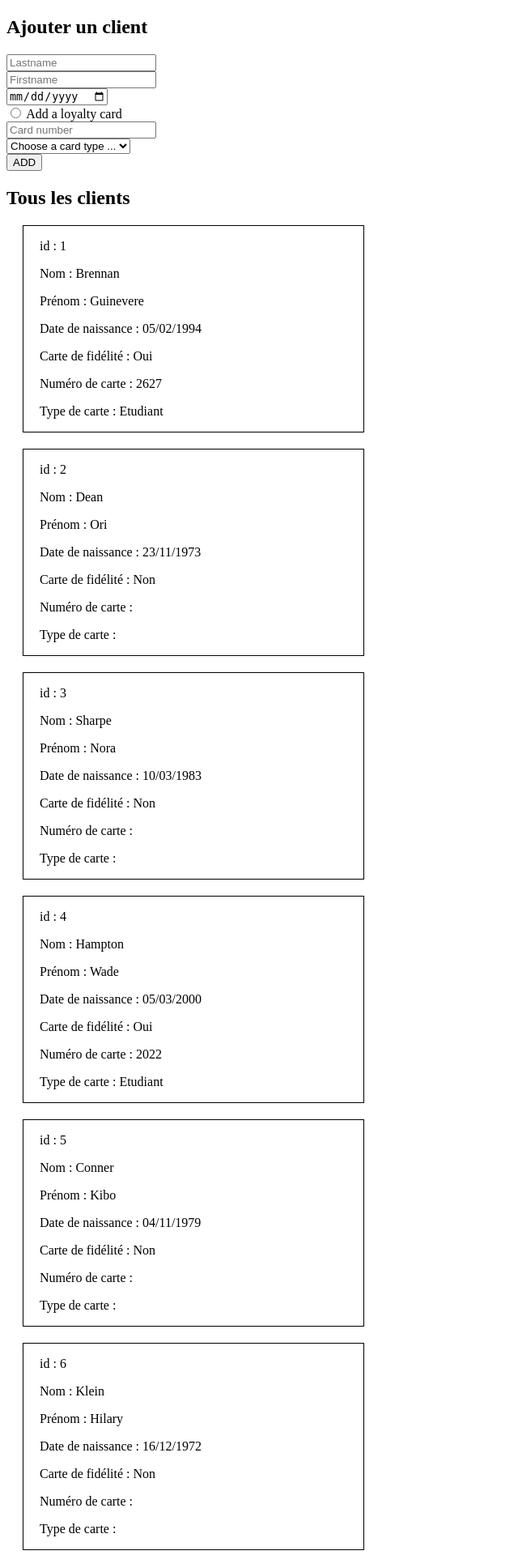
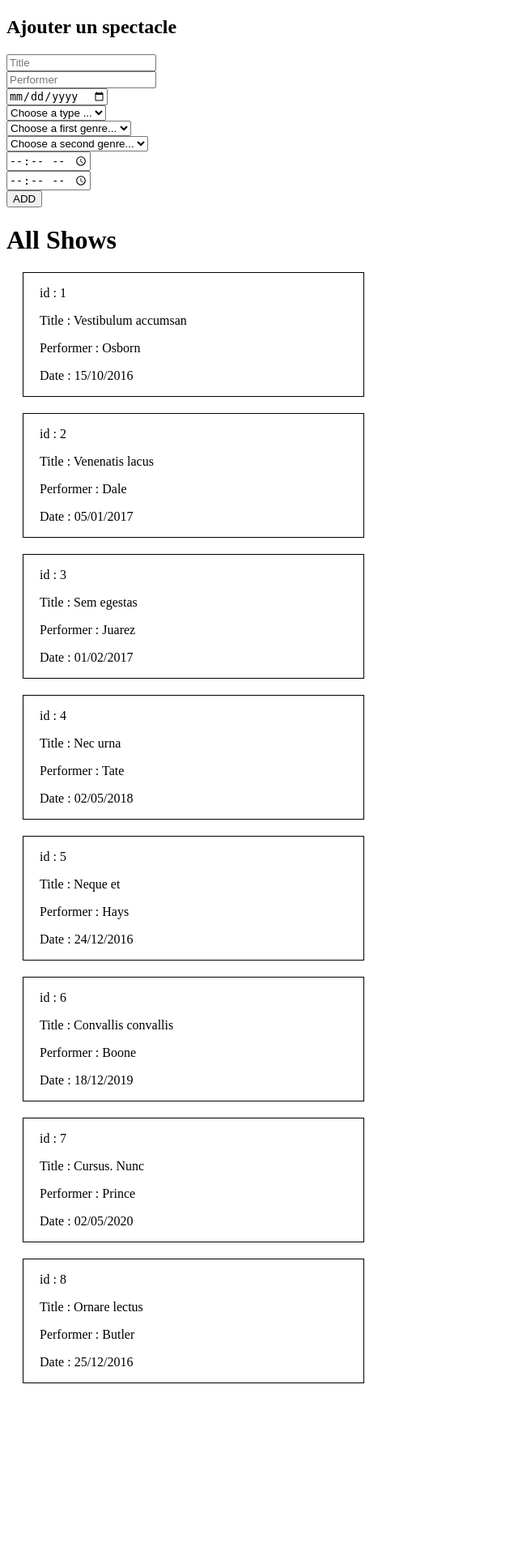
Before and after one commit to Carole-GRD/SQL, a PHP site: page / in a window 1280 px wide. Shown: the top 1920 px of the page at 81% size, without its empty margins (0-640 px from the left). After the commit the page ends 1708 px from the top, so only its background shows below. Run offline with PHP 8.4, Linux system fonts and the light colour scheme; data comes from the database, SQL or seed files in the repository.

Commit message:
exos crud2 -> exo3 (colyseum) -> à corriger !

```diff
--- a/exos/colyseum/DB/crud/crud1.php
+++ b/exos/colyseum/DB/crud/crud1.php
@@ -31,7 +31,7 @@ function selectAllShows($bdd) {
     $query = 'SELECT * FROM shows;';
     $stmtSelect = $bdd->query($query);
     // Compiler et exécuter la requête
-    $arrAllShows = $stmtSelect->fetchAll();
+    $arrAllShows = $stmtSelect->fetchAll(PDO::FETCH_ASSOC);
 
     return $arrAllShows;
 }
--- /dev/null
+++ b/exos/colyseum/DB/crud/crud2-exo3.php
@@ -0,0 +1,92 @@
+<?php
+    // TODO: à corriger pour les valeurs insérées "firstGenresId" et "secondGenreId" ne sont pas correctes !
+
+/*
+|--------------------------------------------------------------------------
+| Exo 3
+|--------------------------------------------------------------------------
+|
+| Créer un formulaire permettant d'ajouter un spectacle.
+| Il contiendra les champs : titre, artiste, date, type de spectacle, genre 1, genre 2, durée, heure de début.
+| Ajouter le spectacle "I love techno" de David Guetta qui a lieu le 20 septembre 2019.
+| C'est un concert (showTypesId : 1) de musique électronique (firstGenresId : 4)
+| et clubbing (secondGenreId : 10) qui dure 3 heures et qui commence à 21h.
+|
+*/
+function sanitizeString3($string) {
+    $trim_string = trim($string);
+    $stripslashes_string = stripslashes($trim_string);
+    $cleaned_string = htmlspecialchars($stripslashes_string, ENT_QUOTES, 'UTF-8');
+    return $cleaned_string;
+}
+
+function formatTime($time) {
+    // Utiliser la classe DateTime pour valider et formater le temps
+    $dateTime = DateTime::createFromFormat('H:i', $time);
+
+    // Vérifier si la conversion a réussi
+    if ($dateTime instanceof DateTime) {
+        // Retourner le temps au format hh:mm:ss
+        return $dateTime->format('H:i:s');
+    }
+
+    // Retourner null si la conversion a échoué
+    return null;
+}
+
+
+// Vérifie si le formulaire a été soumis en utilisant la méthode POST
+if ($_SERVER["REQUEST_METHOD"] == "POST") {
+
+    // Sanitization et validation
+    $title = sanitizeString3($_POST['title'] ?? '');
+    $performer = sanitizeString3($_POST['performer'] ?? '');
+    $date = isset($_POST['date']) ? new DateTime(trim($_POST['date'])) : null;
+    $date = $date ? $date->format('Y-m-d') : null;
+    $showTypesId = isset($_POST['showTypesId']) ?? $_POST['showTypesId'];
+    $firstGenresId = isset($_POST['firstGenresId']) ?? $_POST['firstGenresId'];
+    $secondGenreId = isset($_POST['secondGenreId']) ?? $_POST['secondGenreId'];
+    // $duration = isset($_POST['duration']) ? new DateTime(trim($_POST['duration'])) : null;
+    // $duration = $duration ? $duration->format('H:i:s') : null;
+    // $startTime = isset($_POST['startTime']) ? new DateTime(trim($_POST['startTime'])) : null;
+    // $startTime = $startTime ? $startTime->format('H:i:s') : null;
+    $duration = isset($_POST['duration']) ? formatTime($_POST['duration']) : null;
+    $startTime = isset($_POST['startTime']) ? formatTime($_POST['startTime']) : null;
+
+
+    // Inclue le fichier de connexion à la base de données
+    require '../connectDB.php';
+    $bdd = connectDB();
+
+    try {
+        //   =========================    CONCERNANT le nouveau spectacle =========================
+        // Prépare la requête
+        $queryShow = 'INSERT INTO shows (title, performer, date, showTypesId, firstGenresId, secondGenreId, duration, startTime)
+        VALUES (:title, :performer, :date, :showTypesId, :firstGenresId, :secondGenreId, :duration, :startTime)';
+        $stmtInsertShow = $bdd->prepare($queryShow);
+
+        // Associe des valeurs aux paramètres du prepared statement
+        $stmtInsertShow->bindParam(':title', $title, PDO::PARAM_STR);
+        $stmtInsertShow->bindParam(':performer', $performer, PDO::PARAM_STR);
+        $stmtInsertShow->bindParam(':date', $date, PDO::PARAM_STR);
+        $stmtInsertShow->bindParam(':showTypesId', $showTypesId, PDO::PARAM_INT);
+        $stmtInsertShow->bindParam(':firstGenresId', $firstGenresId, PDO::PARAM_INT);
+        $stmtInsertShow->bindParam(':secondGenreId', $secondGenreId, PDO::PARAM_INT);
+        $stmtInsertShow->bindParam(':duration', $duration, PDO::PARAM_STR);
+        $stmtInsertShow->bindParam(':startTime', $startTime, PDO::PARAM_STR);
+
+        // Compile et exécute la requête pour insérer le client
+        $stmtInsertShow->execute();
+
+
+        // Redirige vers la page d'accueil après l'ajout du client
+        header('Location: /');
+        exit;
+
+    } catch (PDOException $e) {
+        // Affiche un message d'erreur si la requête ne s'exécute pas correctement
+        echo "Erreur : " . $e->getMessage();
+    }
+}
+
+?>
--- a/exos/colyseum/index.php
+++ b/exos/colyseum/index.php
@@ -17,6 +17,7 @@
     // Inclue les exos crud2
     require 'DB/crud/crud2-exo1.php';
     require 'DB/crud/crud2-exo2.php';
+    require 'DB/crud/crud2-exo3.php';
 
     // Inclue les vues
     require 'views/index.php';
--- /dev/null
+++ b/exos/colyseum/views/crud2-exo3.php
@@ -0,0 +1,106 @@
+<?php
+
+    // Get all shows from the database
+    $query = 'SELECT * FROM shows;';
+    $stmtSelect = $bdd->query($query);
+    $arrAllShows = $stmtSelect->fetchAll(PDO::FETCH_ASSOC);
+
+    // Get all genres from the database
+    $query = 'SELECT * FROM genres;';
+    $stmtSelect = $bdd->query($query);
+    $arrAllGenres = $stmtSelect->fetchAll(PDO::FETCH_ASSOC);
+
+    // Get all show types from the database
+    $query = 'SELECT * FROM showTypes;';
+    $stmtSelect = $bdd->query($query);
+    $arrShowTypes = $stmtSelect->fetchAll(PDO::FETCH_ASSOC);
+
+
+?>
+
+
+<h2>Ajouter un spectacle</h2>
+
+<form method="post" action="../DB/crud/crud2-exo3.php">
+    <div>
+        <input type="text" name="title" id="" placeholder="Title" required>
+    </div>
+    <div>
+        <input type="text" name="performer" id="" placeholder="Performer" required>
+    </div>
+    <div>
+        <input type="date" name="date" id="" required>
+    </div>
+    <div>
+        <select name="showTypesId" id="showTypesId">
+            <option value="">Choose a type ...</option>
+            <?php foreach($arrShowTypes as $showType) { ?>
+                <option value="<?php echo $showType['id']; ?>"><?php echo $showType['type']; ?></option>
+            <?php } ?>
+        </select>
+    </div>
+    <div>
+        <select name="firstGenresId" id="firstGenresId">
+            <option value="">Choose a first genre...</option>
+        </select>
+    </div>
+    <div>
+        <select name="secondGenreId" id="secondGenreId">
+            <option value="">Choose a second genre...</option>
+        </select>
+    </div>
+    <div>
+        <input type="time" name="duration" id="duration" placeholder="Duration" required>
+    </div>
+    <div>
+        <input type="time" name="startTime" id="" placeholder="Start time" required>
+    </div>
+
+    <div>
+        <button type="submit">ADD</button>
+    </div>
+</form>
+
+<script>
+
+    // JavaScript pour mettre à jour dynamiquement les genres en fonction du type sélectionné
+    document.querySelector('#showTypesId').addEventListener('change', function() {
+        const selectedType = this.value;
+        const firstGenresSelect = document.querySelector('#firstGenresId');
+        const secondGenresSelect = document.querySelector('#secondGenreId');
+
+        // Réinitialiser les options
+        firstGenresSelect.innerHTML = '<option value="">Choose a first gender ...</option>';
+        secondGenresSelect.innerHTML = '<option value="">Choose a second gender ...</option>';
+
+        // Mettre à jour les options en fonction du type sélectionné
+        <?php foreach($arrAllGenres as $genre) { ?>
+            // Vérifier si le type actuellement parcouru correspond au type sélectionné
+            if (selectedType == '<?php echo $genre['showTypesId']; ?>') {
+
+                // Créer une nouvelle option et l'ajouter à la liste déroulante des genres
+                const option = document.createElement('option');
+                option.value = '<?php echo $genre['id']; ?>';
+                option.text = '<?php echo $genre['genre']; ?>';
+                firstGenresSelect.appendChild(option);
+
+                // Cloner l'option et l'ajouter à la deuxième liste déroulante des genres
+                secondGenresSelect.appendChild(option.cloneNode(true));
+
+            }
+        <?php } ?>
+    });
+</script>
+
+
+
+<h1>All Shows</h1>
+
+<?php foreach ($arrAllShows as $show) { ?>
+    <div style="border: 1px solid black; margin: 20px; width: 400px; padding-left: 20px;">
+        <p>id : <?php echo $show['id']; ?></p>
+        <p>Title : <?php echo $show['title']; ?></p>
+        <p>Performer : <?php echo $show['performer']; ?></p>
+        <p>Date : <?php echo date('d/m/Y', strtotime($show['date'])); ?></p>
+    </div>
+<?php } ?>
--- a/exos/colyseum/views/index.php
+++ b/exos/colyseum/views/index.php
@@ -10,7 +10,8 @@
     <?php
         // require 'crud1.php';
         // require 'crud2-exo1.php';
-        require 'crud2-exo2.php';
+        // require 'crud2-exo2.php';
+        require 'crud2-exo3.php';
     ?>
 
 
```
